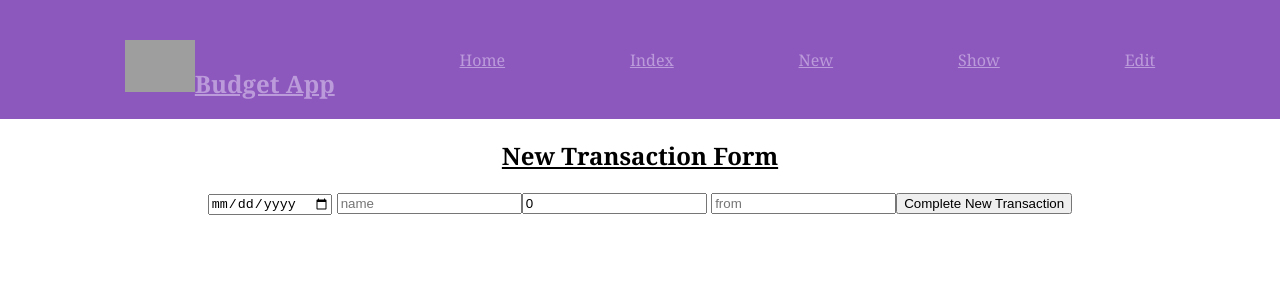
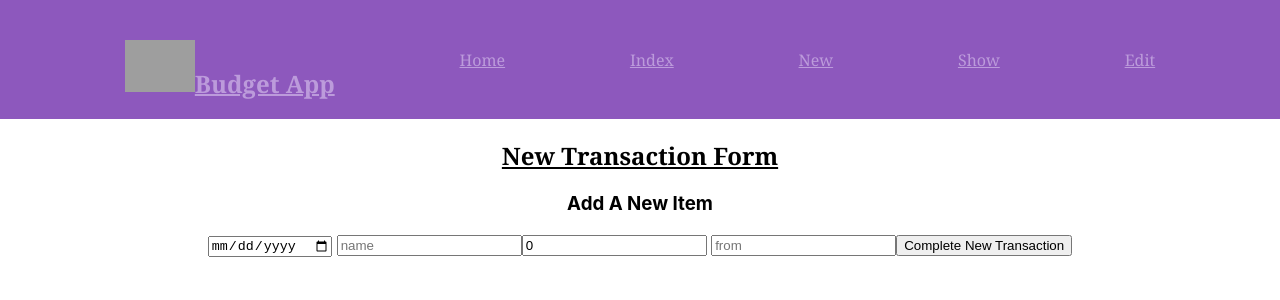
Before and after one commit to TaryneLeach/budget-app-react-end, a React (Create React App) app: page /transactions/new in a window 1280 px wide. Shown: the top 300 px of the page. Built offline with nearby package versions, Linux system fonts and the light colour scheme; grey boxes are pictures that could not be loaded.

Commit message:
id giving me trouble

```diff
--- a/src/Components/New/TransactionNew.js
+++ b/src/Components/New/TransactionNew.js
@@ -39,6 +39,7 @@ function TransactionNew() {
 
 	return (
 		<div>
+			<h3>Add A New Item</h3>
 			<form onSubmit={formSubmission} className='new-form'>
 				<label>
 					{' '}
--- a/src/Components/Show/TransactionShow.js
+++ b/src/Components/Show/TransactionShow.js
@@ -1,13 +1,13 @@
 import axios from 'axios';
 import React from 'react';
 import { useState, useEffect } from 'react';
-import { useNavigate } from 'react-router-dom';
+import { useParams, useNavigate } from 'react-router-dom';
 import { Link } from 'react-router-dom';
 
 const API = process.env.REACT_APP_API_URL;
 
 function TransactionShow() {
-	// let { id } = useParams();
+	let { id } = useParams();
 	const navigate = useNavigate();
 	const [transaction, setTransaction] = useState([]);
 
```
